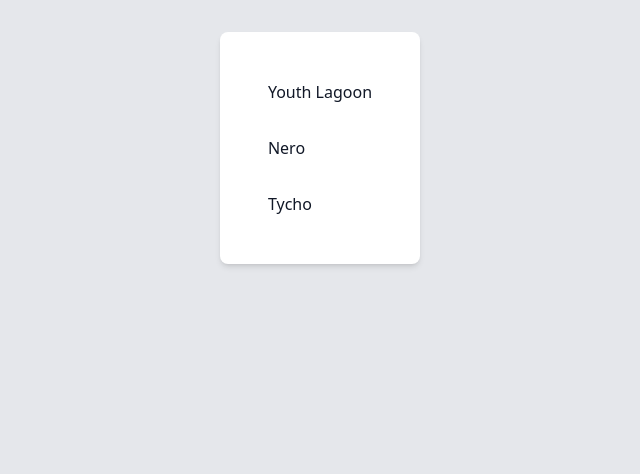
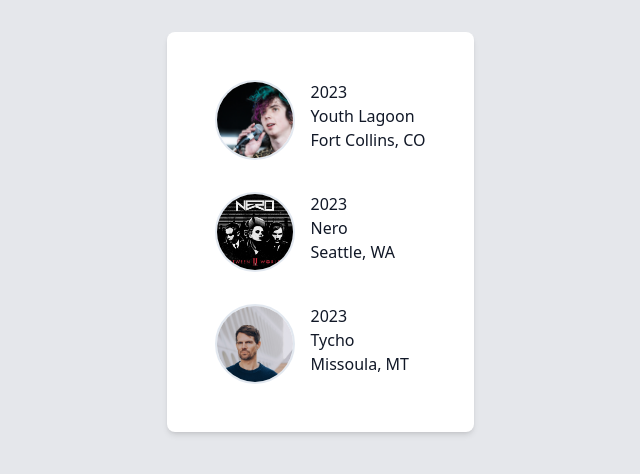
Before and after one commit to phyrisrose/frontend-tickets, a Next.js app: page / in a window 1280 px wide. Shown: the top 474 px of the page, without its empty margins (320-960 px from the left). Built offline with nearby package versions, Linux system fonts and the light colour scheme.

Commit message:
adding some data to the show cards

```diff
--- /dev/null
+++ b/src/app/event.tsx
@@ -0,0 +1,28 @@
+import Image from 'next/image';
+import { Show } from './shows.types';
+
+interface EventProps {
+  show: Show;
+}
+
+/**
+ * @todo format date
+ */
+export default function Event({ show }: EventProps) {
+  return (
+    <div className="flex gap-4">
+      <Image
+        className="h-20 w-20 rounded-full object-cover border-2 border-slate-200"
+        src={show.imageUrl}
+        alt="show-avatar"
+        height={40}
+        width={40}
+      />
+      <div>
+        <div>{show.date.getFullYear()}</div>
+        <div>{show.musician}</div>
+        <div>{show.location}</div>
+      </div>
+    </div>
+  );
+}
--- a/src/app/main-client.tsx
+++ b/src/app/main-client.tsx
@@ -2,6 +2,7 @@
 
 import { Card, LinkListItem, List } from '@/components';
 import { shows } from './shows-data';
+import Event from './event';
 
 export default function MainClient() {
   return (
@@ -9,7 +10,7 @@
       <List>
         {shows.map((show, index) => (
           <LinkListItem key={index} href={`/checkout/${show.id}`}>
-            {show.musician}
+            <Event show={show} />
           </LinkListItem>
         ))}
       </List>
--- a/src/app/shows.types.ts
+++ b/src/app/shows.types.ts
@@ -7,5 +7,5 @@
   date: Date;
   location: string;
   price: number;
-  imageUrl?: string;
+  imageUrl: string;
 };
```
